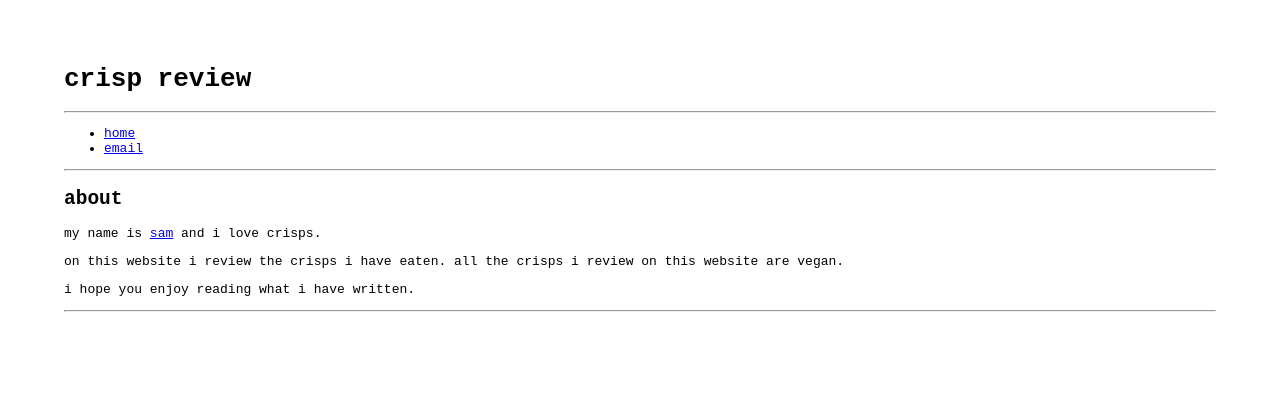
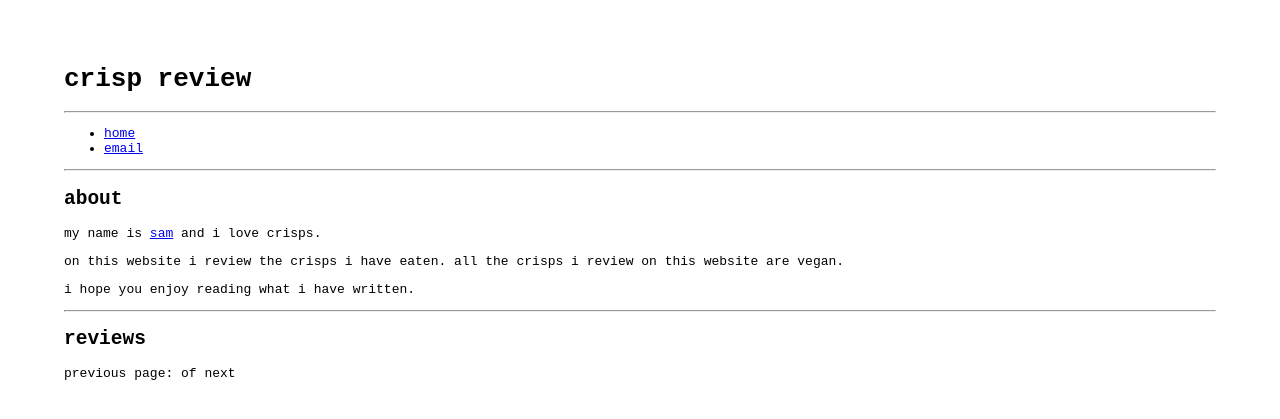
Before and after one commit to crispreview/crispreview.github.io, a Jekyll site: the page built from index.md, in a window 1280 px wide. Shown: the top 419 px of the page. Built offline with Jekyll 4.4.1, drawn with Linux system fonts in a browser that asks for light colours; the list of posts is cut into pages by our own code.

Commit message:
Update default.html

```diff
--- a/_layouts/default.html
+++ b/_layouts/default.html
@@ -21,5 +21,35 @@
     <p>{{ page.description }}
     {{ content }}</p></ br>
  <hr>
+	 	<h2>reviews</h2>
+	<!-- This loops through the paginated posts -->
+{% for post in paginator.posts %}
+  <h3><a href="{{ post.url }}">{{ post.title }}</a></h3>
+      		<p>{{ post.content | strip_html | truncatewords: 50 }}</p>
+            		<p><a href="{{ post.url }}">Continue reading...</a></p></li></ br>
+{% endfor %}
+
+<!-- Pagination links -->
+<div class="pagination">
+  {% if paginator.previous_page %}
+    <a href="{{ paginator.previous_page_path }}" class="previous">
+      Previous
+    </a>
+  {% else %}
+    <span class="previous">Previous</span>
+  {% endif %}
+  <span class="page_number ">
+    Page: {{ paginator.page }} of {{ paginator.total_pages }}
+  </span>
+  {% if paginator.next_page %}
+    <a href="{{ paginator.next_page_path }}" class="next">Next</a>
+  {% else %}
+    <span class="next ">Next</span>
+  {% endif %}
+</div>
+
+    {% for post in site.posts %}
+    <p>
+{% endfor %}
 </body>
 </html>
```
